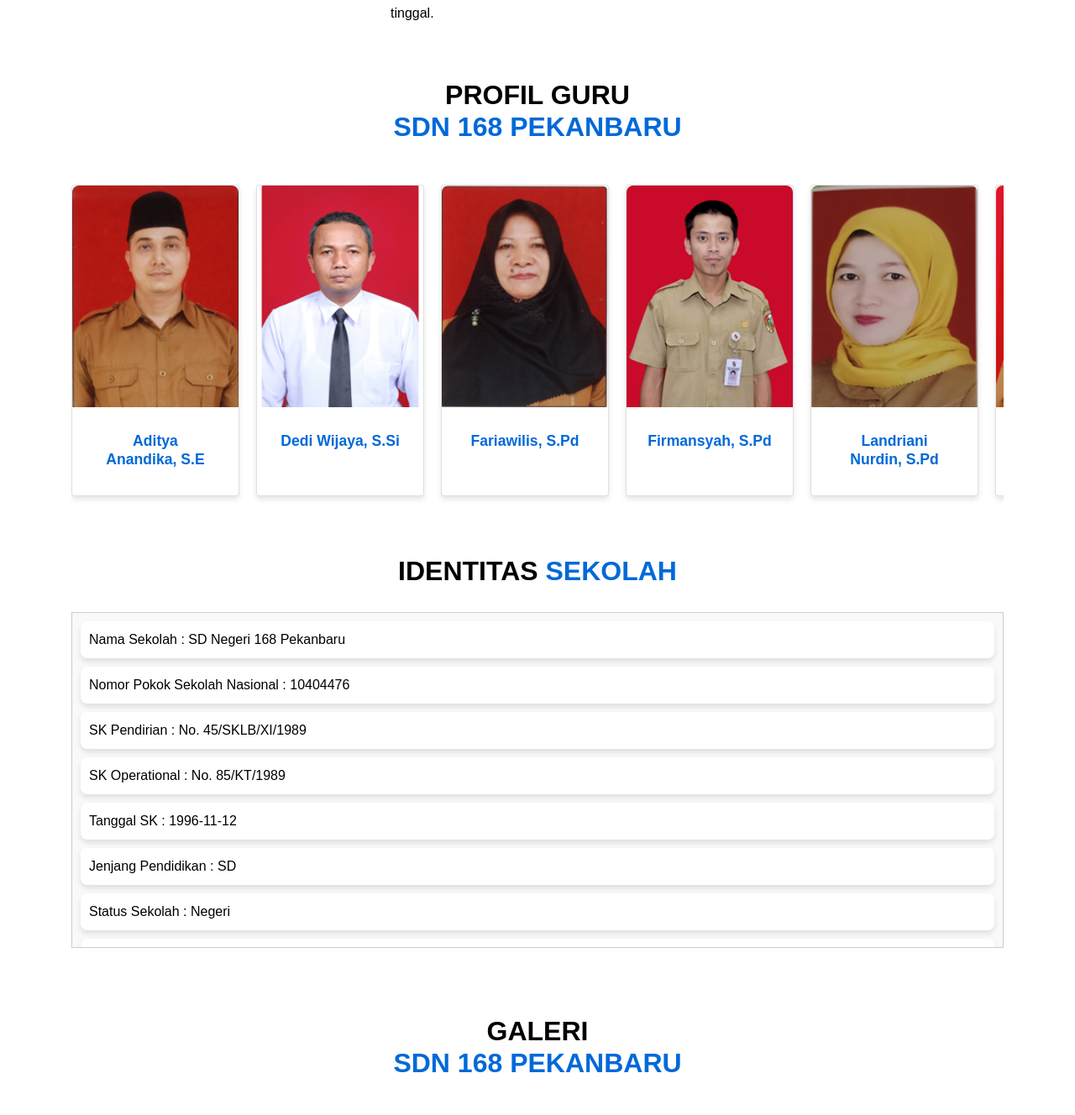
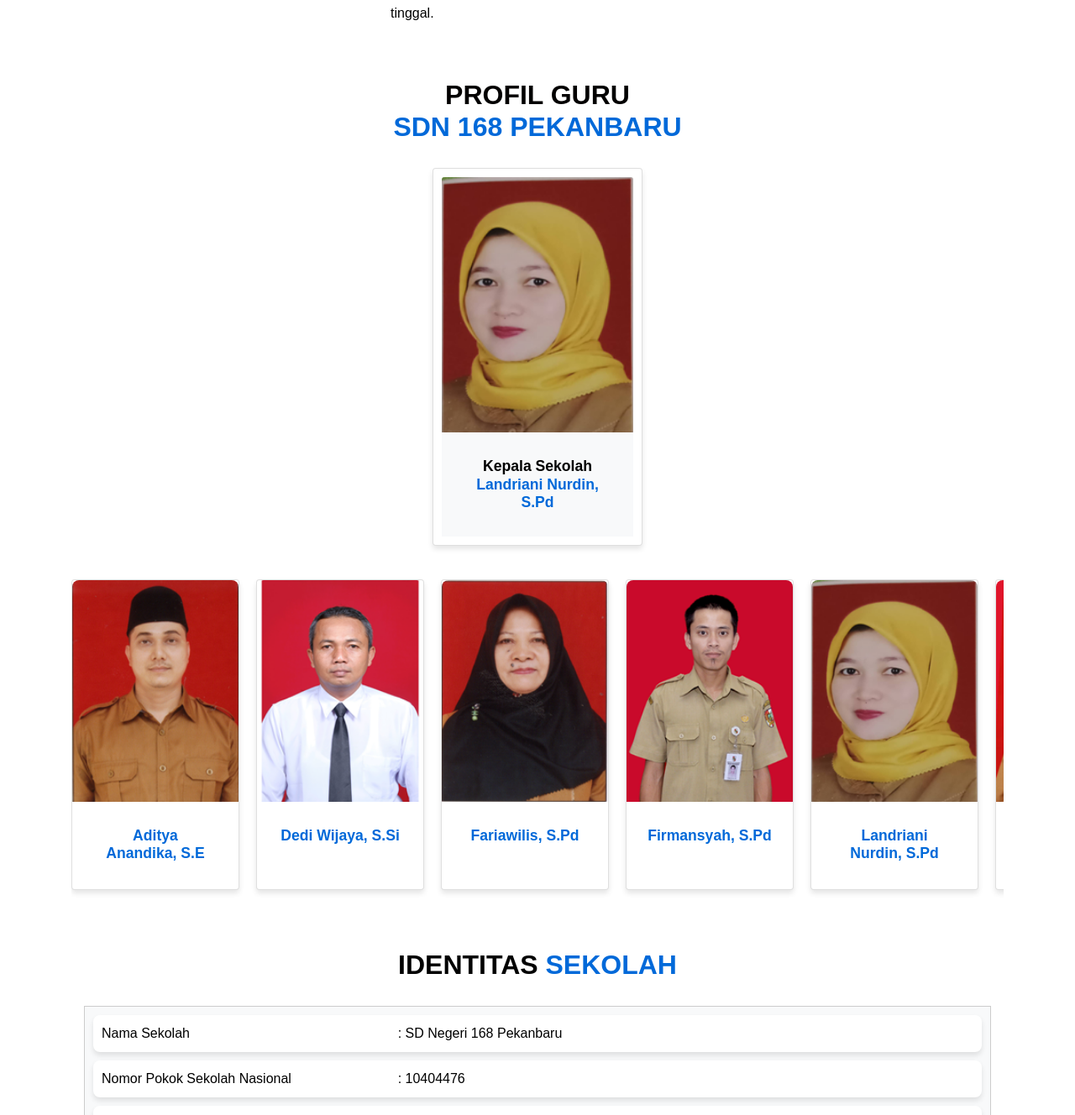
Before and after one commit to dwinurindahsari/Website-Sekolah, a PHP site: page /website/index.html in a window 1280 px wide. Shown: the part 1570-2898 px from the top of the page at 84% size. Run offline with PHP 8.4, Linux system fonts and the light colour scheme; some libraries are stand-ins or nearby versions.

Commit message:
Add files via upload

```diff
--- a/website/index.html
+++ b/website/index.html
@@ -134,6 +134,14 @@
                 <span class="sdn">SDN 168 PEKANBARU</span>
                 </h2>
 
+                 <!-- Profil Kepala Sekolah -->
+                <div class="kepala-sekolah card">
+                    <img src="new_img/kepsek.png" alt="Kepala Sekolah" class="card-img-top">
+                    <div class="card-body">
+                        <h5 class="card-title">Kepala Sekolah<br><a href="https://sdn168kotapekanbaru.sch.id/gtk/landriani-nurdin-s-pd">Landriani Nurdin, S.Pd</a></h5>
+                    </div>
+                </div>
+
                 <div class="wrapper">
                     <div class="item card">
                         <img src="new_img/ADITYA.png" alt="box-1" class="card-img-top">
@@ -255,24 +263,28 @@
 
             <!-- Identitas Sekolah Scrollable -->
             <div class="container mt-5">
-                <h2><span class="iden">IDENTITAS</span> <span class="sekolah">SEKOLAH</span></h2>
-                <div class="scrollable-container">
-                    <div class="scroll">Nama Sekolah : SD Negeri 168 Pekanbaru</div>
-                    <div class="scroll">Nomor Pokok Sekolah Nasional : 10404476</div>
-                    <div class="scroll">SK Pendirian : No. 45/SKLB/XI/1989</div>
-                    <div class="scroll">SK Operational : No. 85/KT/1989</div>
-                    <div class="scroll">Tanggal SK : 1996-11-12</div>
-                    <div class="scroll">Jenjang Pendidikan : SD</div>
-                    <div class="scroll">Status Sekolah : Negeri</div>
-                    <div class="scroll">Pelaksanaan PBM : Pagi (6 Hari)</div>
-                    <div class="scroll">E-mail : sdnegeri168pekanbaru@gmail.com</div>
-                    <div class="scroll">Alamat Sekolah : Jl. Sidorukun Gg. Lestari No. 59 RT/RW : 04/02</div>
-                    <div class="scroll">Kelurahan : Bandarraya</div>
-                    <div class="scroll">Kecamatan : Payung Sekaki</div>
-                    <div class="scroll">Kota : Pekanbaru</div>
-                    <div class="scroll">Provinsi : Riau</div>
+                <!-- <h2><span class="iden">IDENTITAS</span> <span class="sekolah">SEKOLAH</span></h2> -->
+                <div class="container mt-5">
+                    <h2><span class="iden">IDENTITAS</span> <span class="sekolah">SEKOLAH</span></h2>
+                    <div class="scrollable-container">
+                        <div class="scroll"><span class="label">Nama Sekolah</span><span class="value">: SD Negeri 168 Pekanbaru</span></div>
+                        <div class="scroll"><span class="label">Nomor Pokok Sekolah Nasional</span><span class="value">: 10404476</span></div>
+                        <div class="scroll"><span class="label">SK Pendirian</span><span class="value">: No. 45/SKLB/XI/1989</span></div>
+                        <div class="scroll"><span class="label">SK Operational</span><span class="value">: No. 85/KT/1989</span></div>
+                        <div class="scroll"><span class="label">Tanggal SK</span><span class="value">: 1996-11-12</span></div>
+                        <div class="scroll"><span class="label">Jenjang Pendidikan</span><span class="value">: SD</span></div>
+                        <div class="scroll"><span class="label">Status Sekolah</span><span class="value">: Negeri</span></div>
+                        <div class="scroll"><span class="label">Pelaksanaan PBM</span><span class="value">: Pagi (6 Hari)</span></div>
+                        <div class="scroll"><span class="label">E-mail</span><span class="value">: sdnegeri168pekanbaru@gmail.com</span></div>
+                        <div class="scroll"><span class="label">Alamat Sekolah</span><span class="value">: Jl. Sidorukun Gg. Lestari No. 59 RT/RW : 04/02</span></div>
+                        <div class="scroll"><span class="label">Kelurahan</span><span class="value">: Bandarraya</span></div>
+                        <div class="scroll"><span class="label">Kecamatan</span><span class="value">: Payung Sekaki</span></div>
+                        <div class="scroll"><span class="label">Kota</span><span class="value">: Pekanbaru</span></div>
+                        <div class="scroll"><span class="label">Provinsi</span><span class="value">: Riau</span></div>
+                    </div>
+                </div>
 
-                </div>
+
             </div>
         </section>
 
@@ -434,7 +446,7 @@
     <!--Halaman Untuk Menu berita-->
     <section id="berita">
         <div class="title">
-            <h1 class="text-center">BERITA</h1>
+            <h2><span class="sarana">BERITA</span><br><span class="sdn">TERBARU</span></h2>
             <!-- <p class="text-center">SDN 168 PEKANBARU </p> -->
         </div>
 
--- a/website/style.css
+++ b/website/style.css
@@ -366,7 +366,26 @@ nav ul .items a:hover {
 
 
 /* Properti Profil guru css */
+.kepala-sekolah {
+  width: 250px; /* Ukuran khusus untuk kepala sekolah */
+  margin: 0 auto 20px; /* Membuat kotak berada di tengah dan memberikan jarak bawah */
+  text-align: center; /* Menjadikan teks berada di tengah */
+  border: 1px solid #ccc; /* Tambahkan border untuk kotak */
+  border-radius: 8px; /* Tambahkan border radius untuk kotak */
+  background-color: #ffffff; /* Warna latar belakang kotak */
+  box-shadow: 0 4px 6px rgba(0, 0, 0, 0.1); /* Tambahkan bayangan pada kotak */
+  padding: 10px; /* Tambahkan padding pada kotak */
+}
 
+.kepala-sekolah .card-title {
+  font-weight: bold;
+  color: #000000;
+  margin: 10px 0;
+}
+
+.kepala-sekolah .card-body {
+  background-color: #f8f9fa; /* Warna latar belakang khusus untuk kepala sekolah */
+}
 .wrapper {
   display: flex;
   overflow-x: auto;
@@ -432,12 +451,21 @@ nav ul .items a:hover {
   background-color: #f8f9fa;
 }
 .scroll{
-
+  display: flex;
+  align-items: center;
   margin-bottom: 10px; /* Tambahkan margin antara item */
   background-color: #ffffff; /* Tambahkan warna latar belakang item */
   padding: 10px; /* Tambahkan padding pada item */
   border-radius: 8px; /* Tambahkan border radius pada item */
   box-shadow: 0 4px 6px rgba(0, 0, 0, 0.1); /* Tambahkan bayangan pada item */
+}
+.scroll .label {
+  flex: 1;
+  padding-right: 10px;
+}
+
+.scroll .value {
+  flex: 2;
 }
 .container h2{
   text-align: center;
@@ -569,9 +597,9 @@ th {
   flex-wrap: wrap;
 
 }
-#berita h1{
+#berita h2{
   text-align: center;
-  margin-bottom: 30px;
+  margin-bottom: 10px;
   margin-top: 50px;
   font-size: 2rem;
   font-weight: 600;
```
